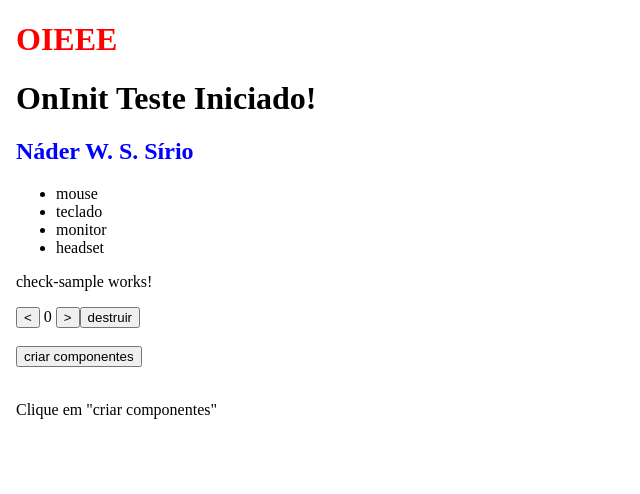
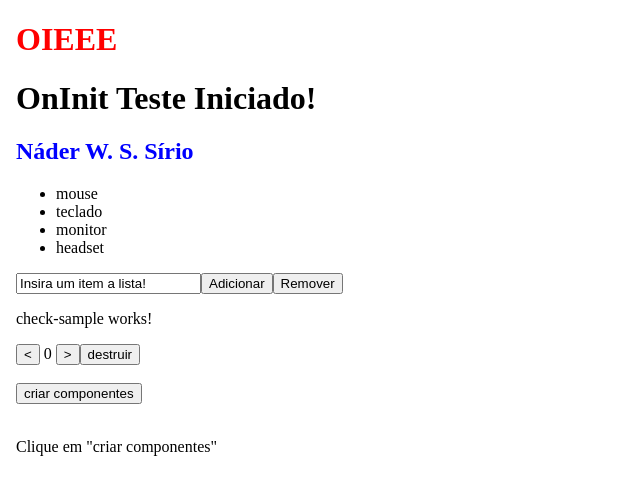
Before and after one commit to nadersirio/Angular-firsts-steps, an Angular app: page / in a window 1280 px wide. Shown: the top 494 px of the page, without its empty margins (0-640 px from the left). Built offline with nearby package versions, Linux system fonts and the light colour scheme.

Commit message:
add: ngFor

```diff
--- a/src/app/card/card.component.html
+++ b/src/app/card/card.component.html
@@ -1,3 +1,10 @@
 <ul>
   <li *ngFor="let p  of products"> {{p}} </li>
 </ul>
+<input
+  type="text"
+  [value]="placeholder"
+  (input)="placeholder = $any($event.target).value"
+/>
+<button (click)="adicionar()">Adicionar</button>
+<button (click)="remove()">Remover</button>
--- a/src/app/card/card.component.ts
+++ b/src/app/card/card.component.ts
@@ -1,13 +1,13 @@
-import { Component, OnInit } from '@angular/core';
+import { Component, OnInit, OnChanges } from '@angular/core';
 
 @Component({
   selector: 'app-card',
   templateUrl: './card.component.html',
   styleUrls: ['./card.component.css']
 })
-export class CardComponent implements OnInit {
+export class CardComponent implements OnInit, OnChanges {
   products:string[] = []
-
+  placeholder:string = "Insira um item a lista!"
   constructor() {
     this.products = [
       "mouse",
@@ -16,6 +16,14 @@ export class CardComponent implements OnInit {
       "headset"
     ]
   }
-
+  ngOnChanges(): void {
+    this.placeholder = ""
+  }
   ngOnInit(): void {}
+  adicionar(){
+    this.products.push(this.placeholder)
+  }
+  remove(){
+    this.products.pop()
+  }
 }
```
